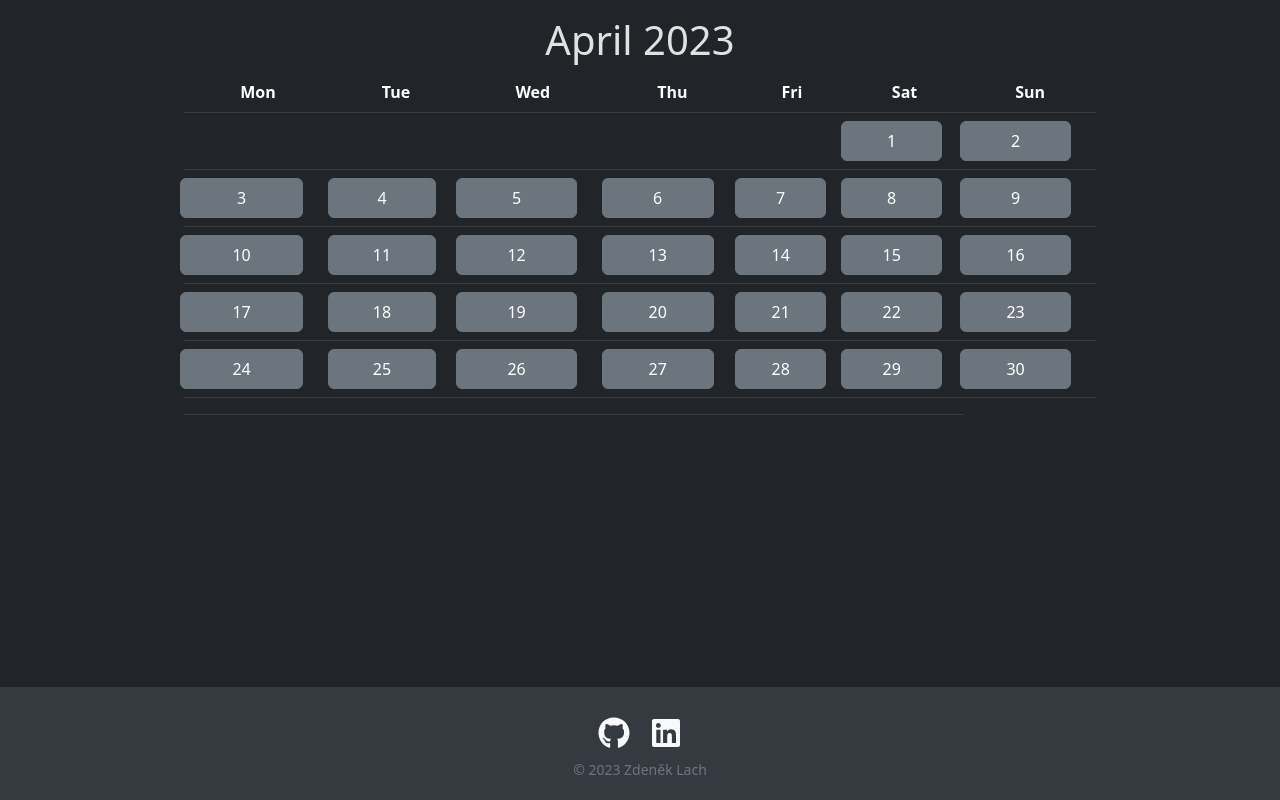
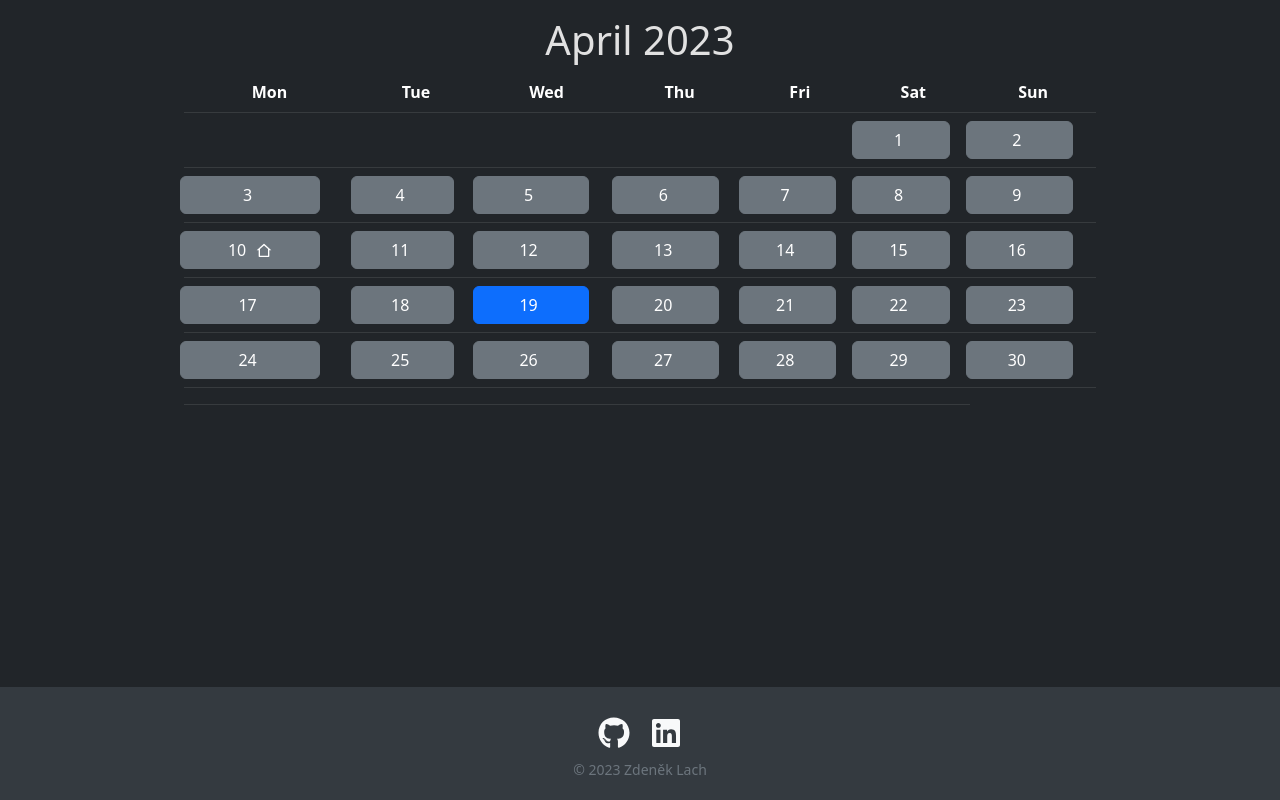
Before and after one commit to zdenek-lach/work-planner, a React (Create React App) app: page / in a window 1280 px wide. Both pictures are taken after a click on the button "10". Built offline with nearby package versions, Linux system fonts and the light colour scheme.

Commit message:
Added distinctive marker for current day.

```diff
--- a/src/DayButton.js
+++ b/src/DayButton.js
@@ -1,16 +1,32 @@
-import React from "react";
+import React, { useState } from "react";
+import { RiHome2Line } from "react-icons/ri";
 
-function Button(props) {
-    const { color, text, onClick } = props;
+function DayButton({ text, onClick }) {
+    const [isHomeOffice, setIsHomeOffice] = useState(false);
+
+    const handleDayClick = () => {
+        setIsHomeOffice(!isHomeOffice);
+    };
+
+    const currentDate = new Date();
+    const currentDay = currentDate.getDate();
+
+    const isCurrentDay = text === currentDay;
+
     return (
-        <div className="col">
-            <div className="row" style={{ height: "2.5rem" }}>
-                <button className={`btn btn-${color}`} onClick={onClick}>
-                    {text}
-                </button>
-            </div>
-        </div>
+        <button
+            className={`btn ${isCurrentDay ? "btn-primary" : "btn-secondary"}`}
+            onClick={() => {
+                onClick();
+                handleDayClick();
+            }}
+        >
+      <span className={`day-number ${isHomeOffice ? "home-office" : ""}`}>
+        {text}
+      </span>
+            {isHomeOffice && <RiHome2Line className="home-office-icon" />}
+        </button>
     );
 }
 
-export default Button;
+export default DayButton;
--- a/src/index.css
+++ b/src/index.css
@@ -29,3 +29,16 @@ code {
 .day-button {
   width: 25%;
 }
+
+.day-number {
+  margin-right: 5px; /* Adjust the spacing as desired */
+}
+
+.home-office-icon {
+  margin-left: 5px; /* Adjust the spacing as desired */
+}
+
+.current-day {
+  background-color: #004be3; /* Customize the background color for the current day */
+  color: #fff; /* Customize the text color for the current day */
+}
```
